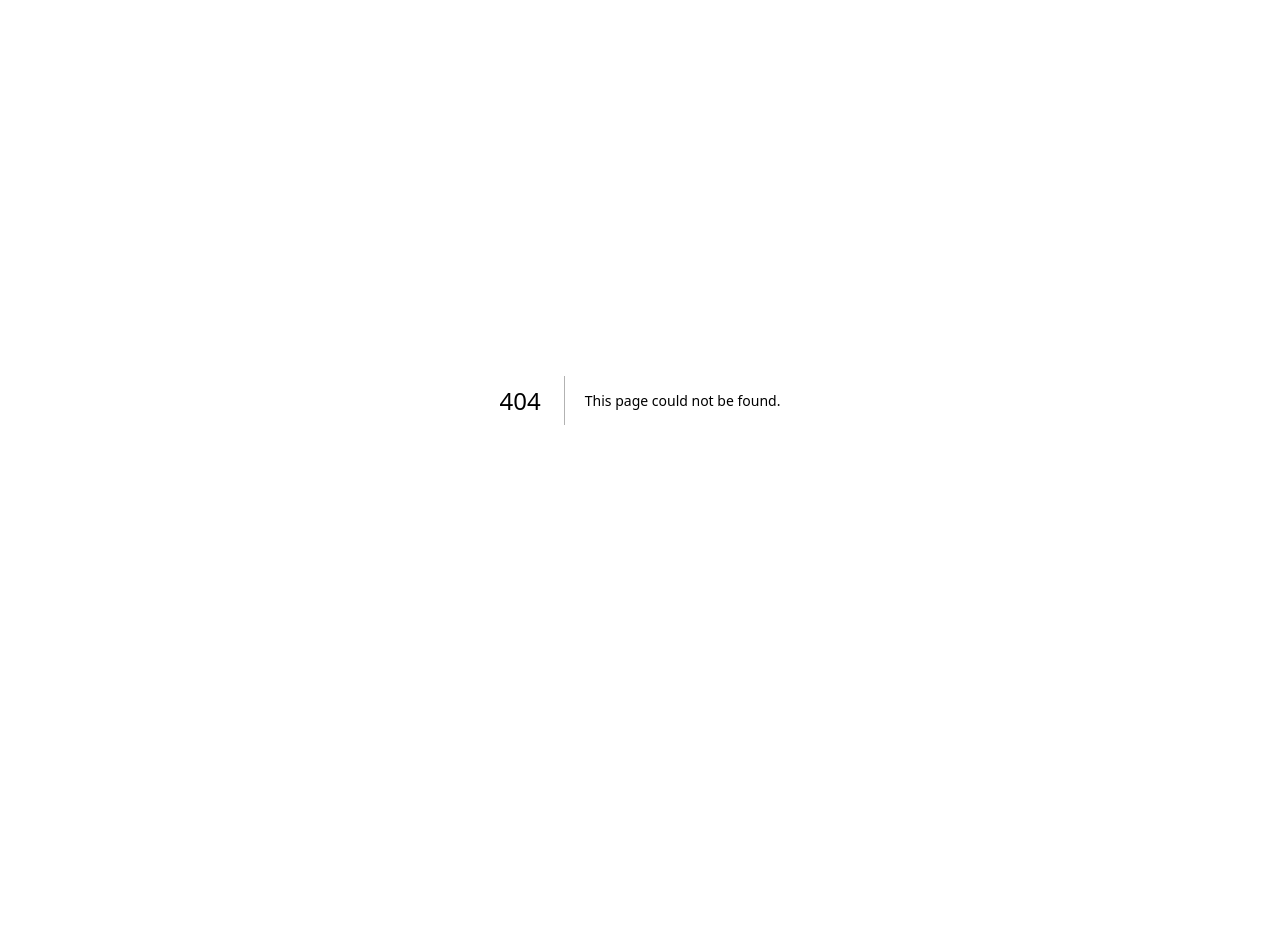
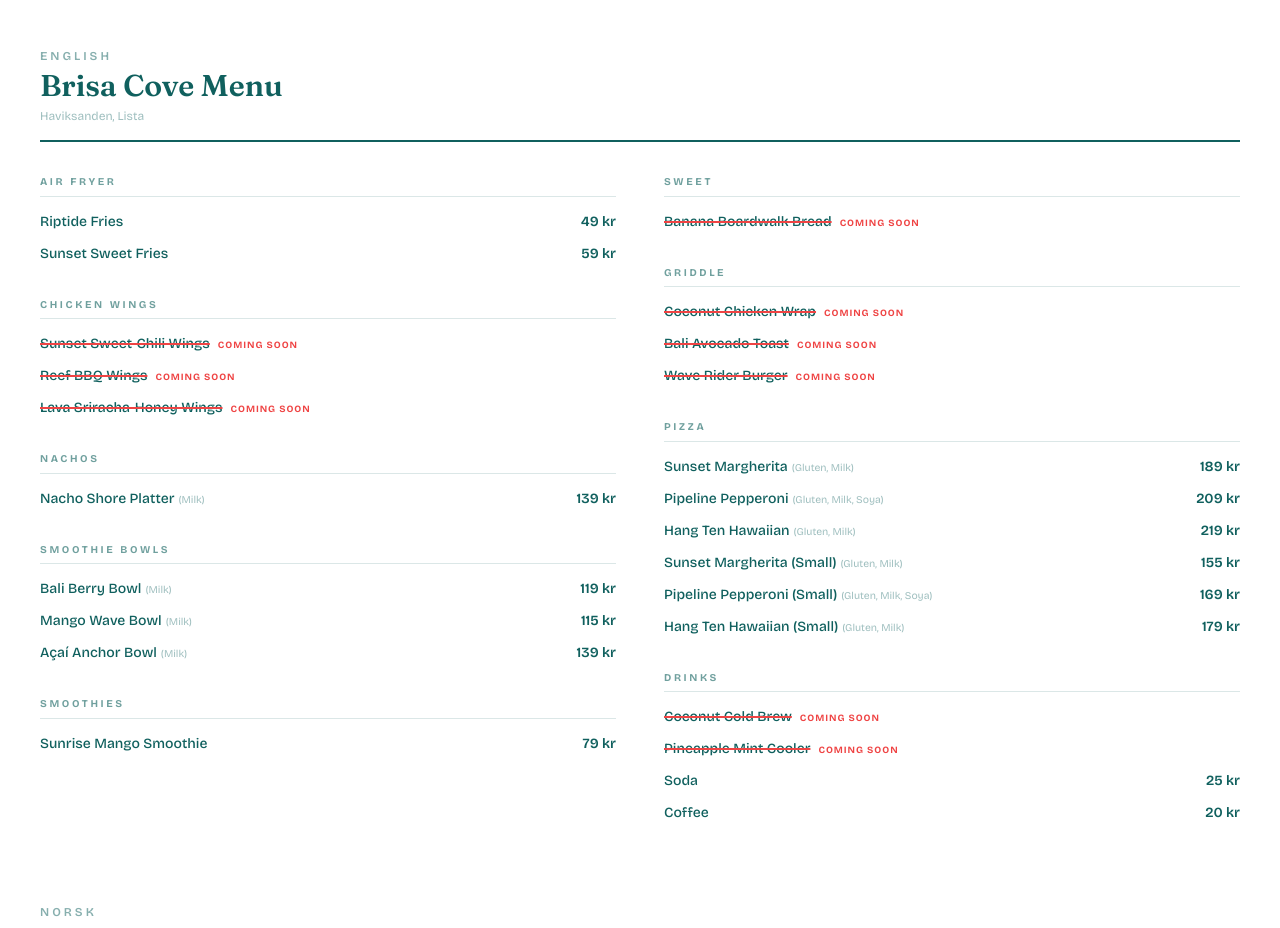
Before and after one commit to augustnhj/Brisa-Cove-Landing-v2, a Next.js app: page /menu/print in a window 1280 px wide. Before the commit this address had no page. Shown: the top 928 px of the page. Before the commit the page ends 800 px from the top, so only its background shows below. Built offline with nearby package versions, Linux system fonts and the light colour scheme.

Commit message:
Kaffe og pdf meny

```diff
--- a/src/app/menu/page.tsx
+++ b/src/app/menu/page.tsx
@@ -29,7 +29,9 @@ export default function MenuPage() {
             Visit Brisa Cove
           </Link>
           <a
-            href="/menu.pdf"
+            href="/menu/print"
+            target="_blank"
+            rel="noopener noreferrer"
             className="cta-primary"
             aria-label="Download full menu PDF"
           >
--- /dev/null
+++ b/src/app/menu/print/page.tsx
@@ -0,0 +1,87 @@
+"use client";
+import { useEffect } from "react";
+import { menuSections, nutritionLabels, itemAllergens, MenuLanguage } from "@/data/menu";
+
+const languages: { lang: MenuLanguage; label: string; menuTitle: string }[] = [
+  { lang: "en", label: "English",  menuTitle: "Brisa Cove Menu" },
+  { lang: "no", label: "Norsk",    menuTitle: "Brisa Cove Meny" },
+  { lang: "de", label: "Deutsch",  menuTitle: "Brisa Cove Speisekarte" },
+];
+
+const SIMPLE_IDS = new Set(["soda", "coffee"]);
+
+export default function MenuPrintPage() {
+  useEffect(() => {
+    const timer = setTimeout(() => window.print(), 800);
+    return () => clearTimeout(timer);
+  }, []);
+
+  return (
+    <main className="bg-white px-10 py-12 print:p-8">
+
+      {languages.map(({ lang, label, menuTitle }, i) => (
+        <section
+          key={lang}
+          className={i > 0 ? "mt-20 print:mt-0 print:break-before-page" : ""}
+        >
+          <div className="mb-8 border-b-2 border-deepteal pb-4">
+            <p className="text-xs font-semibold uppercase tracking-[0.25em] text-deepteal/50">{label}</p>
+            <h1 className="mt-1 font-display text-3xl font-semibold text-deepteal">{menuTitle}</h1>
+            <p className="mt-1 text-xs text-deepteal/40">Haviksanden, Lista</p>
+          </div>
+
+          <div className="columns-2 gap-12">
+            {menuSections[lang].map((section) => (
+              <div key={section.title} className="mb-8 break-inside-avoid">
+                <h2 className="mb-3 border-b border-deepteal/15 pb-1.5 text-[0.65rem] font-bold uppercase tracking-[0.25em] text-deepteal/60">
+                  {section.title}
+                </h2>
+                <div className="flex flex-col gap-2">
+                  {section.items.map((item) => {
+                    const allergens =
+                      !item.comingSoon && !SIMPLE_IDS.has(item.id)
+                        ? itemAllergens[item.id]
+                        : undefined;
+                    const translatedAllergens =
+                      allergens && allergens.length > 0
+                        ? allergens.map((a) => nutritionLabels[lang].allergenNames[a] ?? a).join(", ")
+                        : null;
+
+                    return (
+                      <div key={item.id} className="flex items-baseline justify-between gap-3">
+                        <div className="min-w-0">
+                          <span
+                            className={`text-sm font-medium text-deepteal ${
+                              item.comingSoon ? "line-through decoration-red-500 decoration-[1.5px]" : ""
+                            }`}
+                          >
+                            {item.name}
+                          </span>
+                          {item.comingSoon && (
+                            <span className="ml-2 text-[0.6rem] font-bold uppercase tracking-widest text-red-500">
+                              Coming soon
+                            </span>
+                          )}
+                          {translatedAllergens && (
+                            <span className="ml-1 text-[0.65rem] text-deepteal/40">
+                              ({translatedAllergens})
+                            </span>
+                          )}
+                        </div>
+                        {!item.comingSoon && (
+                          <span className="shrink-0 text-sm font-semibold text-deepteal">
+                            {item.price}
+                          </span>
+                        )}
+                      </div>
+                    );
+                  })}
+                </div>
+              </div>
+            ))}
+          </div>
+        </section>
+      ))}
+    </main>
+  );
+}
--- a/src/components/MenuCard.tsx
+++ b/src/components/MenuCard.tsx
@@ -22,7 +22,8 @@ export default function MenuCard({
     "hawaii-pizza", "sunset-margherita-small", "pipeline-pepperoni-small",
     "hawaii-pizza-small",
   ]);
-  const showDetails = !item.comingSoon && item.id !== "soda";
+  const SIMPLE_IDS = new Set(["soda", "coffee"]);
+  const showDetails = !item.comingSoon && !SIMPLE_IDS.has(item.id);
   const showNutrition = showDetails && !NO_NUTRITION_IDS.has(item.id);
   const allergens = showDetails ? itemAllergens[item.id] : undefined;
 
--- a/src/data/menu.ts
+++ b/src/data/menu.ts
@@ -280,6 +280,13 @@ export const menuSections: Record<MenuLanguage, MenuSection[]> = {
           nutrition: { kcal: "120", protein: "0 g", fat: "0 g", carbs: "30 g" },
           price: "25 kr",
         },
+        {
+          id: "coffee",
+          name: "Coffee",
+          description: "",
+          nutrition: { kcal: "0", protein: "0 g", fat: "0 g", carbs: "0 g" },
+          price: "20 kr",
+        },
       ],
     },
   ],
@@ -496,6 +503,13 @@ export const menuSections: Record<MenuLanguage, MenuSection[]> = {
           description: "Diverse smaker",
           nutrition: { kcal: "120", protein: "0 g", fat: "0 g", carbs: "30 g" },
           price: "25 kr",
+        },
+        {
+          id: "coffee",
+          name: "Kaffe",
+          description: "",
+          nutrition: { kcal: "0", protein: "0 g", fat: "0 g", carbs: "0 g" },
+          price: "20 kr",
         },
       ],
     },
@@ -714,6 +728,13 @@ export const menuSections: Record<MenuLanguage, MenuSection[]> = {
           nutrition: { kcal: "120", protein: "0 g", fat: "0 g", carbs: "30 g" },
           price: "25 kr",
         },
+        {
+          id: "coffee",
+          name: "Kaffee",
+          description: "",
+          nutrition: { kcal: "0", protein: "0 g", fat: "0 g", carbs: "0 g" },
+          price: "20 kr",
+        },
       ],
     },
   ],
```
